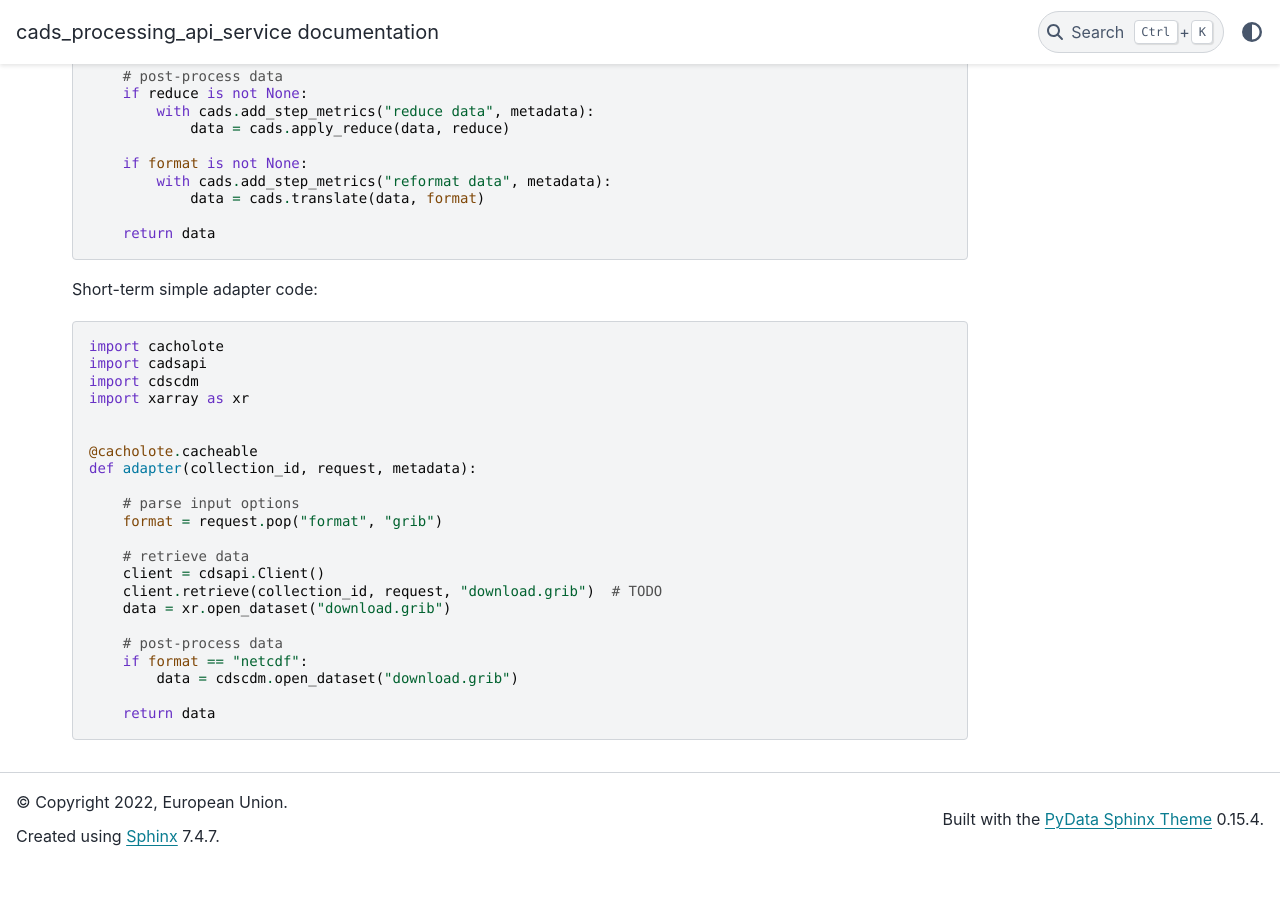
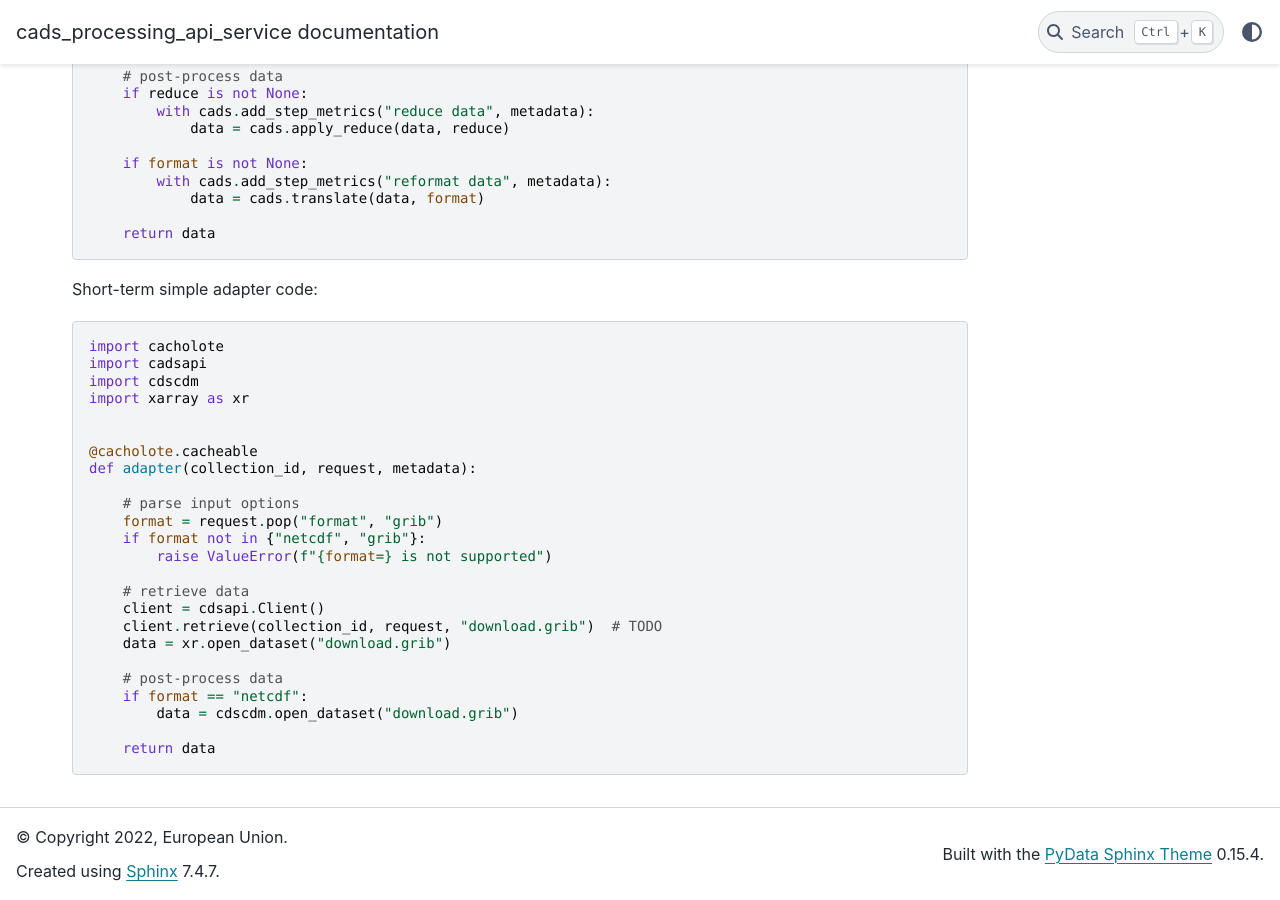
Before and after one commit to ecmwf-projects/cads-processing-api-service, a Sphinx documentation site: the page built from docs/adapters.md, in a window 1280 px wide and 900 px high, scrolled down 501 px. Built offline with Sphinx 7.4.7 and the PyData theme 0.15.4, drawn with Linux system fonts in a browser that asks for light colours; the version number could not be read and is left out; before the commit the page ends 1366 px from its top, so only the background shows below that.

Commit message:
Add example exception

```diff
--- a/docs/adapters.md
+++ b/docs/adapters.md
@@ -46,6 +46,8 @@ def adapter(collection_id, request, metadata):
 
     # parse input options
     format = request.pop("format", "grib")
+    if format not in {"netcdf", "grib"}:
+        raise ValueError(f"{format=} is not supported")
 
     # retrieve data
     client = cdsapi.Client()
```
